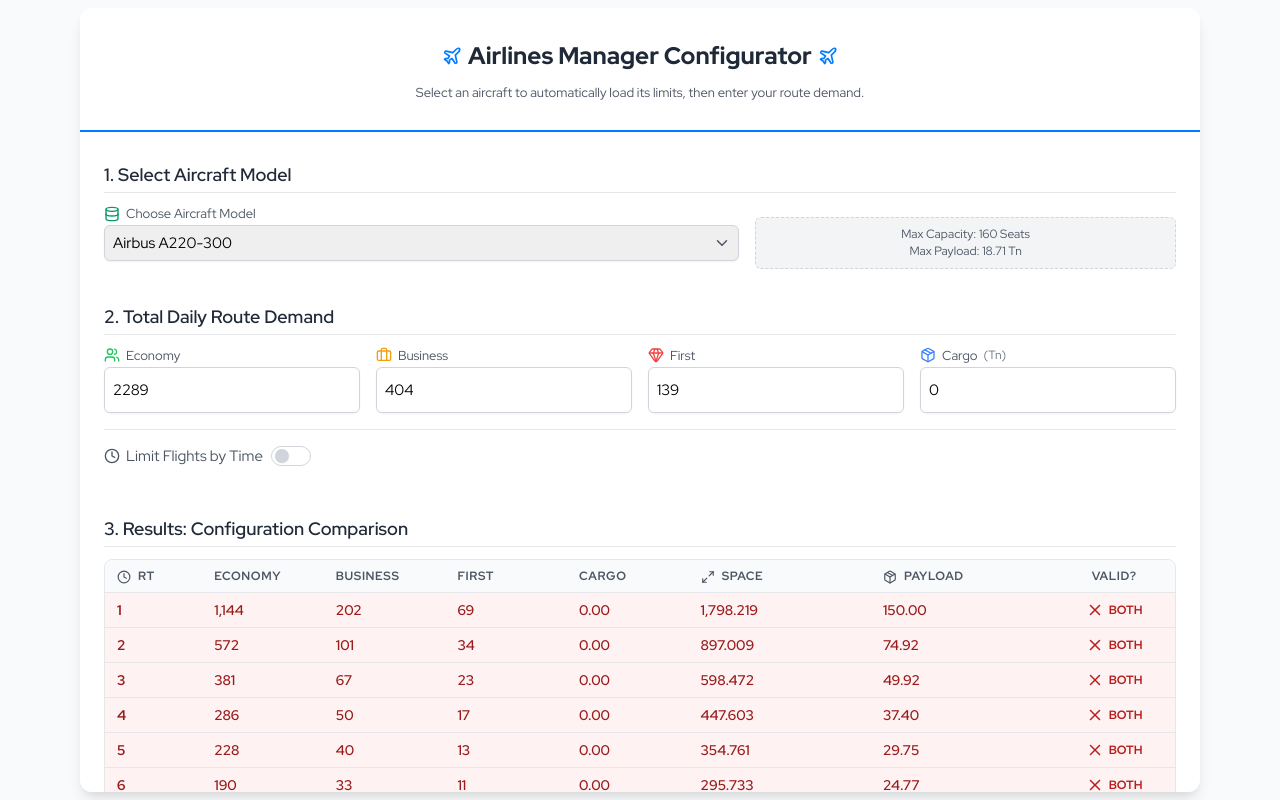
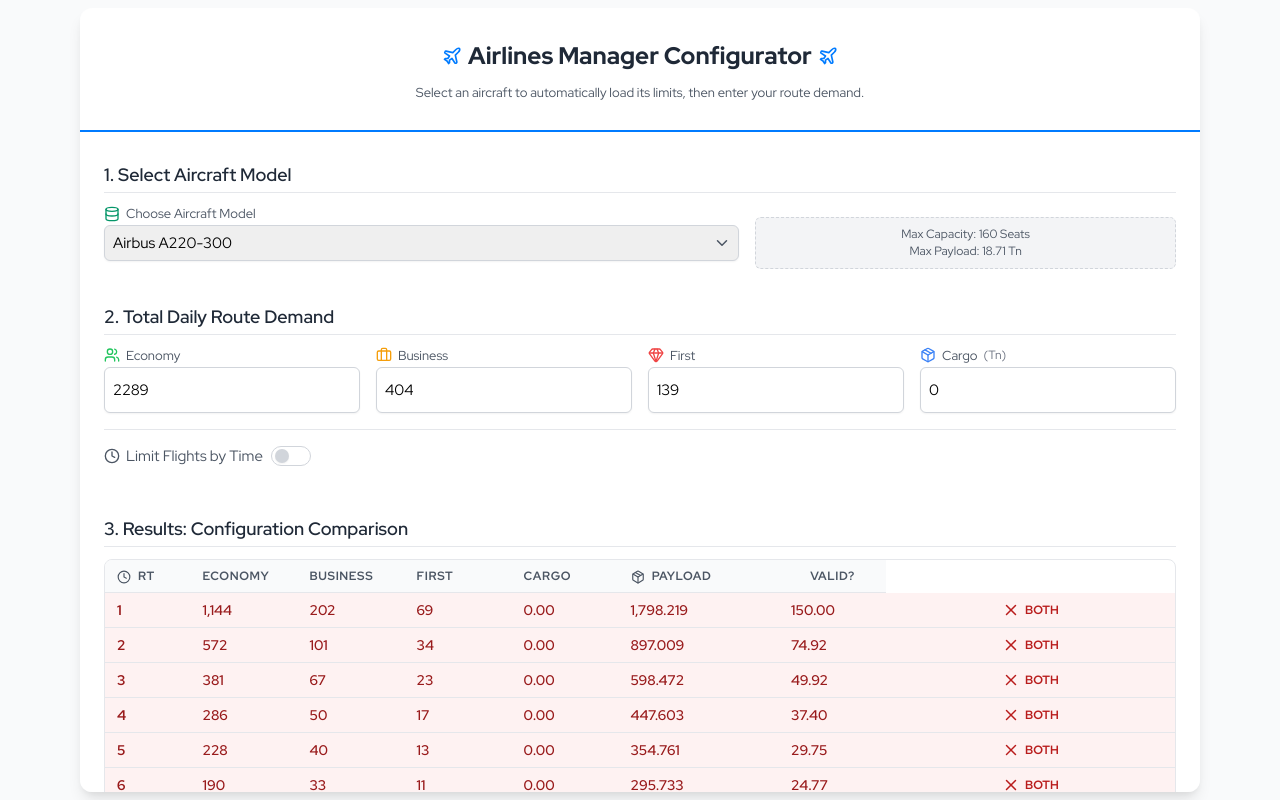
Before and after one commit to ongunumutyelbasi/airlines-manager-tycoon-seat-calculator, a Next.js app: page / in a window 1280 px wide. Built offline with nearby package versions, Linux system fonts and the light colour scheme.

Commit message:
Table edit.

```diff
--- a/app/page.tsx
+++ b/app/page.tsx
@@ -906,9 +906,6 @@
                                 <th style={{ width: '10%' }}>FIRST</th>
                                 <th style={{ width: '10%' }}>CARGO</th>
                                 <th style={{ width: '15%' }}>
-                                    <Maximize2 size={14} style={{ verticalAlign: 'middle', marginRight: '0.25rem' }} /> Space
-                                </th>
-                                <th style={{ width: '15%' }}>
                                     <Package size={14} style={{ verticalAlign: 'middle', marginRight: '0.25rem' }} /> Payload
                                 </th>
                                 <th style={{ width: '10%', textAlign: 'center' }}>Valid?</th>
```
